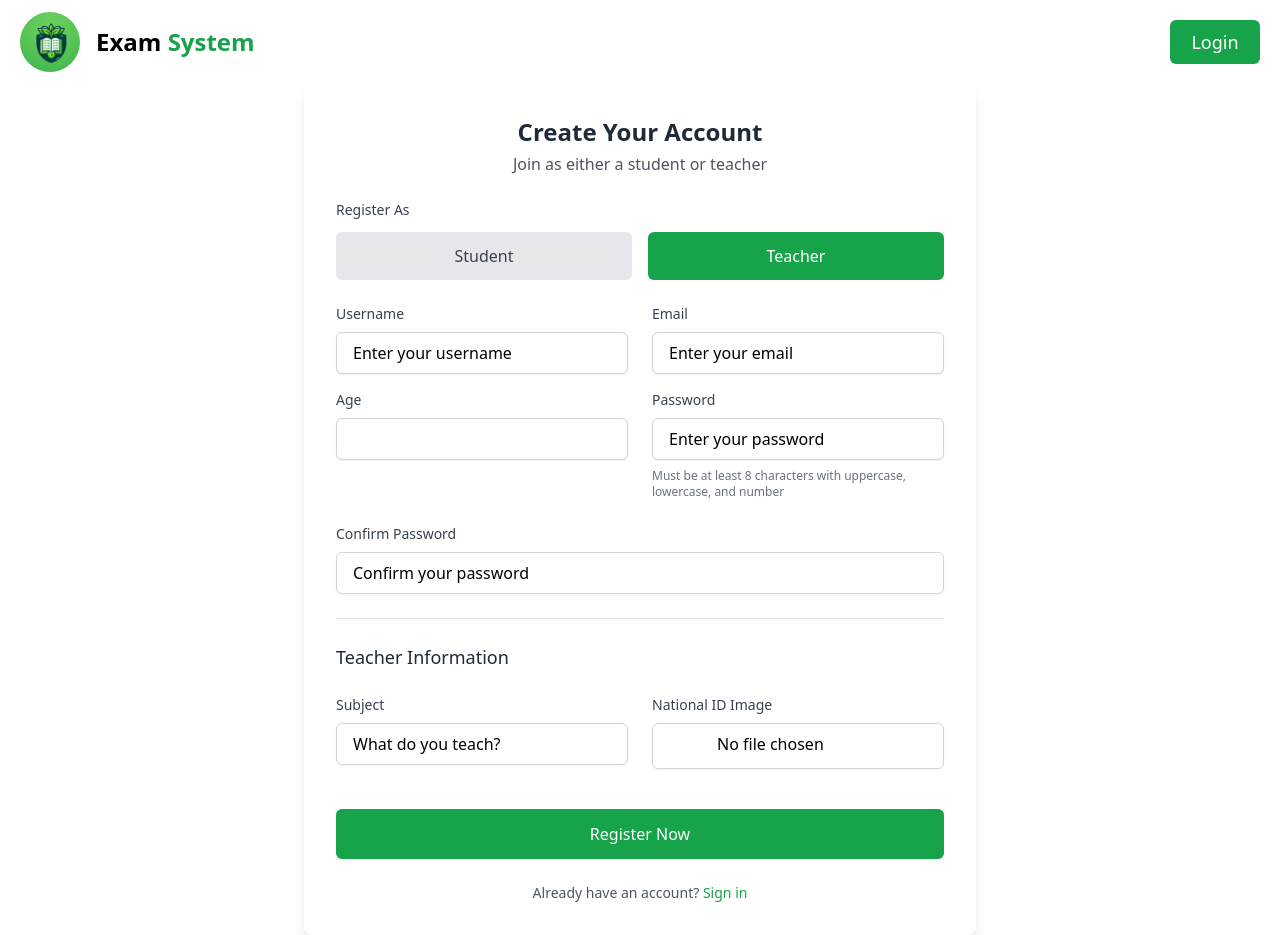
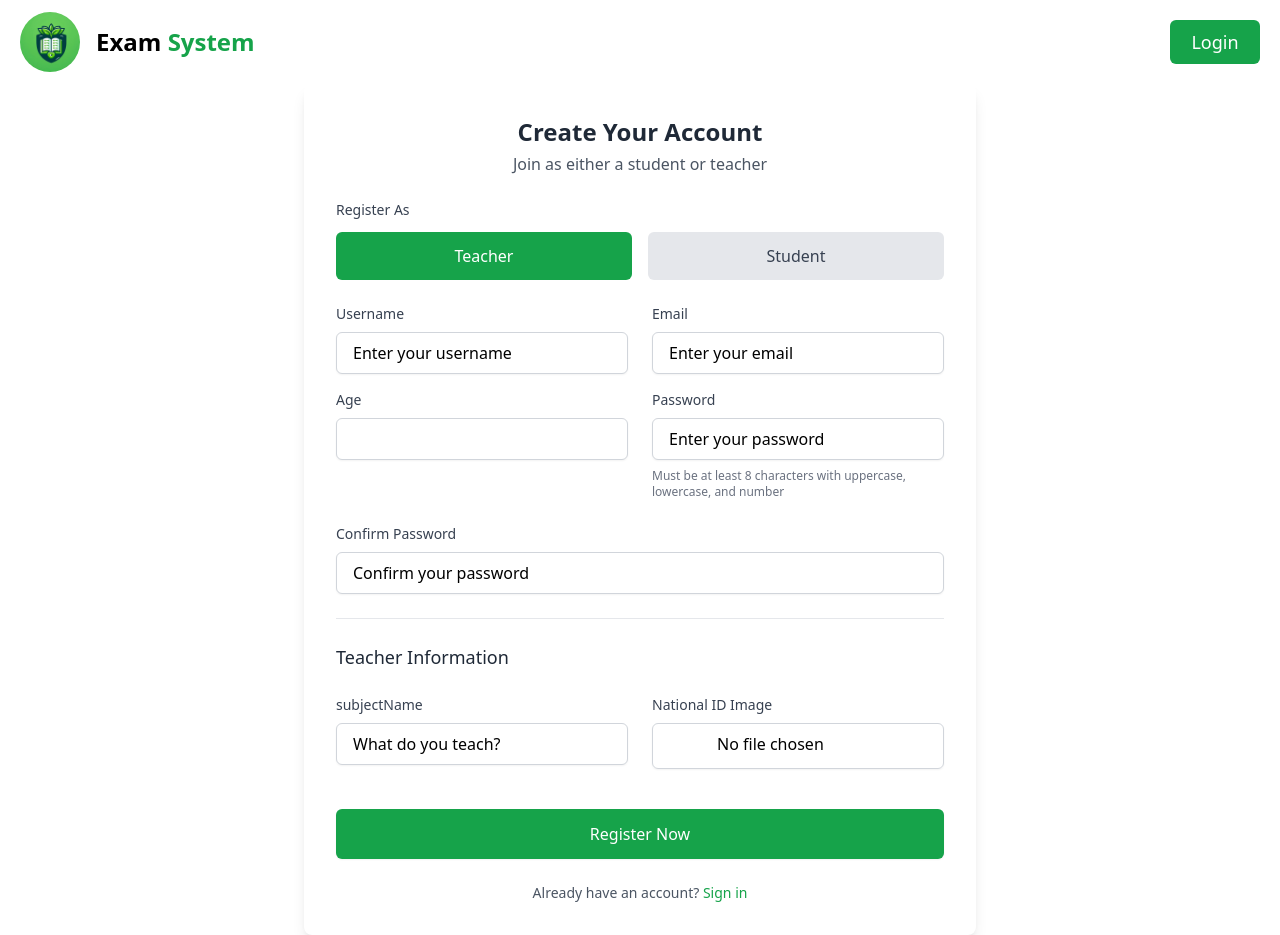
Before and after one commit to anas-magdy/exam-system, an Angular app: page /register in a window 1280 px wide. Both pictures are taken after a click on the button "Teacher". Built offline with nearby package versions, Linux system fonts and the light colour scheme.

Commit message:
Auth API

```diff
--- a/src/app/Core/Register/Regestaer.component.html
+++ b/src/app/Core/Register/Regestaer.component.html
@@ -10,26 +10,26 @@
     <label class="block text-sm font-medium text-gray-700">Register As</label>
     <div class="flex space-x-4">
       <button
+    type="button"
+    [class.bg-green-600]="userType === 'TEACHER'"
+    [class.bg-gray-200]="userType !== 'TEACHER'"
+    [class.text-white]="userType === 'TEACHER'"
+    [class.text-gray-700]="userType !== 'TEACHER'"
+    class="px-6 py-3 rounded-md font-medium transition-colors duration-200 flex-1"
+    (click)="onUserTypeChange('TEACHER')"
+  >
+    Teacher
+  </button>
+      <button
         type="button"
-        [class.bg-green-600]="userType === 'student'"
-        [class.bg-gray-200]="userType !== 'student'"
-        [class.text-white]="userType === 'student'"
-        [class.text-gray-700]="userType !== 'student'"
+        [class.bg-green-600]="userType === 'STUDENT'"
+        [class.bg-gray-200]="userType !== 'STUDENT'"
+        [class.text-white]="userType === 'STUDENT'"
+        [class.text-gray-700]="userType !== 'STUDENT'"
         class="px-6 py-3 rounded-md font-medium transition-colors duration-200 flex-1"
-        (click)="onUserTypeChange('student')"
+        (click)="onUserTypeChange('STUDENT')"
       >
         Student
-      </button>
-      <button
-        type="button"
-        [class.bg-green-600]="userType === 'teacher'"
-        [class.bg-gray-200]="userType !== 'teacher'"
-        [class.text-white]="userType === 'teacher'"
-        [class.text-gray-700]="userType !== 'teacher'"
-        class="px-6 py-3 rounded-md font-medium transition-colors duration-200 flex-1"
-        (click)="onUserTypeChange('teacher')"
-      >
-        Teacher
       </button>
     </div>
   </div>
@@ -110,16 +110,16 @@
   </div>
 
   <!-- Teacher Specific Fields -->
-  <div *ngIf="userType === 'teacher'" class="space-y-6 border-t pt-6">
+  <div *ngIf="userType === 'TEACHER'" class="space-y-6 border-t pt-6">
     <h3 class="text-lg font-medium text-gray-800">Teacher Information</h3>
 
     <div class="grid grid-cols-1 md:grid-cols-2 gap-6">
       <div class="space-y-2">
-        <label for="subject" class="block text-sm font-medium text-gray-700">Subject</label>
+        <label for="subjectName" class="block text-sm font-medium text-gray-700">subjectName</label>
         <input
           type="text"
-          id="subject"
-          formControlName="subject"
+          id="subjectName"
+          formControlName="subjectName"
           placeholder="What do you teach?"
           class="w-full px-4 py-2 border border-gray-300 rounded-md shadow-sm focus:outline-none focus:ring-2 focus:ring-green-600 focus:border-green-600 transition-colors duration-200"
         >
@@ -134,7 +134,7 @@
           accept="image/*"
           class="w-full px-4 py-2 border border-gray-300 rounded-md shadow-sm focus:outline-none focus:ring-2 focus:ring-green-600 focus:border-green-600 transition-colors duration-200"
         >
-        <div *ngIf="!nationalIdImage && registerForm.get('userType')?.value === 'teacher' && formSubmitted" class="text-red-500 text-xs">
+        <div *ngIf="!idCardImage  && registerForm.get('userType')?.value === 'teacher' && formSubmitted" class="text-red-500 text-xs">
           National ID image is required for teachers
         </div>
       </div>
--- a/src/app/Core/Register/Register.component.ts
+++ b/src/app/Core/Register/Register.component.ts
@@ -1,3 +1,107 @@
+
+// import { Component } from '@angular/core';
+// import { FormBuilder, FormGroup, Validators, ValidatorFn, AbstractControl, ReactiveFormsModule } from '@angular/forms';
+// import { CommonModule } from '@angular/common';
+// import { AuthService } from '../Authntecation.service';
+// import { HttpClientModule } from '@angular/common/http';
+// import { Router } from '@angular/router';
+
+// @Component({
+//   standalone: true,
+//   selector: 'app-register',
+//   imports: [ReactiveFormsModule, CommonModule, HttpClientModule],
+//   providers: [AuthService],
+//   templateUrl: './Regestaer.component.html',
+//   styleUrls: ['./Regestaer.component.css']
+// })
+// export class RegisterComponent {
+//   registerForm: FormGroup;
+//   userType: 'student' | 'teacher' = 'student';
+//   nationalIdImage: File | null = null;
+//   formSubmitted = false;
+//   errorMessage = '';
+
+//   constructor(
+//     private fb: FormBuilder,
+//     private authService: AuthService,
+//     private router: Router
+//   ) {
+//     this.registerForm = this.fb.group({
+//       userType: ['student', [Validators.required]],
+//       username: ['', [Validators.required]],
+//       email: ['', [Validators.required, Validators.email]],
+//       age: ['', [Validators.required, Validators.min(10)]],
+//       password: ['', [
+//         Validators.required,
+//         Validators.minLength(8),
+//         Validators.pattern(/^(?=.*[a-z])(?=.*[A-Z])(?=.*\d).*$/)
+//       ]],
+//       confirmPassword: ['', [Validators.required]],
+//       subject: ['']
+//     }, { validators: this.passwordMatchValidator() });
+//   }
+
+//   passwordMatchValidator(): ValidatorFn {
+//     return (control: AbstractControl): { [key: string]: any } | null => {
+//       const group = control as FormGroup;
+//       const password = group.get('password')?.value;
+//       const confirmPassword = group.get('confirmPassword')?.value;
+//       return password === confirmPassword ? null : { passwordMismatch: true };
+//     };
+//   }
+
+//   onUserTypeChange(type: 'student' | 'teacher') {
+//     this.userType = type;
+//     this.registerForm.patchValue({ userType: type });
+
+//     if (type === 'student') {
+//       this.registerForm.get('subject')?.reset();
+//       this.nationalIdImage = null;
+//     }
+//   }
+
+//   onFileSelected(event: any) {
+//     this.nationalIdImage = event.target.files[0];
+//   }
+
+//   onSubmit() {
+//     this.formSubmitted = true;
+
+//     // Additional validation for teacher registration
+//     if (this.userType === 'teacher' && !this.nationalIdImage) {
+//       this.errorMessage = 'National ID image is required for teachers';
+//       return;
+//     }
+
+//     if (this.registerForm.valid) {
+//       const formData = new FormData();
+//       formData.append('username', this.registerForm.value.username);
+//       formData.append('email', this.registerForm.value.email);
+//       formData.append('age', this.registerForm.value.age);
+//       formData.append('password', this.registerForm.value.password);
+//       formData.append('role', this.userType);
+
+//       if (this.userType === 'teacher') {
+//         if (this.nationalIdImage) {
+//           formData.append('nationalIdImage', this.nationalIdImage);
+//         }
+//         formData.append('subject', this.registerForm.value.subject);
+//       }
+
+//       this.authService.register(formData).subscribe({
+//         next: (response) => {
+//           console.log('Registration successful', response);
+//           this.router.navigate(['/login']);
+//         },
+//         error: (error) => {
+//           console.error('Registration failed', error);
+//           this.errorMessage = error.error.message || 'Registration failed. Please try again.';
+//         }
+//       });
+//     }
+//   }
+// }
+
 
 import { Component } from '@angular/core';
 import { FormBuilder, FormGroup, Validators, ValidatorFn, AbstractControl, ReactiveFormsModule } from '@angular/forms';
@@ -16,8 +120,8 @@ import { Router } from '@angular/router';
 })
 export class RegisterComponent {
   registerForm: FormGroup;
-  userType: 'student' | 'teacher' = 'student';
-  nationalIdImage: File | null = null;
+  userType: 'STUDENT' | 'TEACHER' = 'STUDENT';
+  idCardImage: File | null = null;
   formSubmitted = false;
   errorMessage = '';
 
@@ -27,7 +131,6 @@ export class RegisterComponent {
     private router: Router
   ) {
     this.registerForm = this.fb.group({
-      userType: ['student', [Validators.required]],
       username: ['', [Validators.required]],
       email: ['', [Validators.required, Validators.email]],
       age: ['', [Validators.required, Validators.min(10)]],
@@ -37,7 +140,7 @@ export class RegisterComponent {
         Validators.pattern(/^(?=.*[a-z])(?=.*[A-Z])(?=.*\d).*$/)
       ]],
       confirmPassword: ['', [Validators.required]],
-      subject: ['']
+      subjectName: ['']
     }, { validators: this.passwordMatchValidator() });
   }
 
@@ -50,42 +153,40 @@ export class RegisterComponent {
     };
   }
 
-  onUserTypeChange(type: 'student' | 'teacher') {
+  onUserTypeChange(type: 'STUDENT' | 'TEACHER') {
     this.userType = type;
-    this.registerForm.patchValue({ userType: type });
 
-    if (type === 'student') {
-      this.registerForm.get('subject')?.reset();
-      this.nationalIdImage = null;
+    if (type === 'STUDENT') {
+      this.registerForm.get('subjectName')?.reset();
+      this.idCardImage = null;
     }
   }
 
   onFileSelected(event: any) {
-    this.nationalIdImage = event.target.files[0];
+    this.idCardImage = event.target.files[0];
   }
 
   onSubmit() {
     this.formSubmitted = true;
 
-    // Additional validation for teacher registration
-    if (this.userType === 'teacher' && !this.nationalIdImage) {
+    if (this.userType === 'TEACHER' && !this.idCardImage) {
       this.errorMessage = 'National ID image is required for teachers';
       return;
     }
 
     if (this.registerForm.valid) {
       const formData = new FormData();
-      formData.append('username', this.registerForm.value.username);
+      formData.append('name', this.registerForm.value.username);
       formData.append('email', this.registerForm.value.email);
       formData.append('age', this.registerForm.value.age);
       formData.append('password', this.registerForm.value.password);
       formData.append('role', this.userType);
 
-      if (this.userType === 'teacher') {
-        if (this.nationalIdImage) {
-          formData.append('nationalIdImage', this.nationalIdImage);
+      if (this.userType === 'TEACHER') {
+        if (this.idCardImage) {
+          formData.append('idCardImage', this.idCardImage);
         }
-        formData.append('subject', this.registerForm.value.subject);
+        formData.append('subjectName', this.registerForm.value.subjectName);
       }
 
       this.authService.register(formData).subscribe({
@@ -95,7 +196,7 @@ export class RegisterComponent {
         },
         error: (error) => {
           console.error('Registration failed', error);
-          this.errorMessage = error.error.message || 'Registration failed. Please try again.';
+          this.errorMessage = error.error?.message || 'Registration failed. Please try again.';
         }
       });
     }
```
Also changed, not shown: src/app/Core/Authntecation.service.ts (+69 -7 lines), src/app/Core/Login/Login.component.ts (+57 -3 lines).
